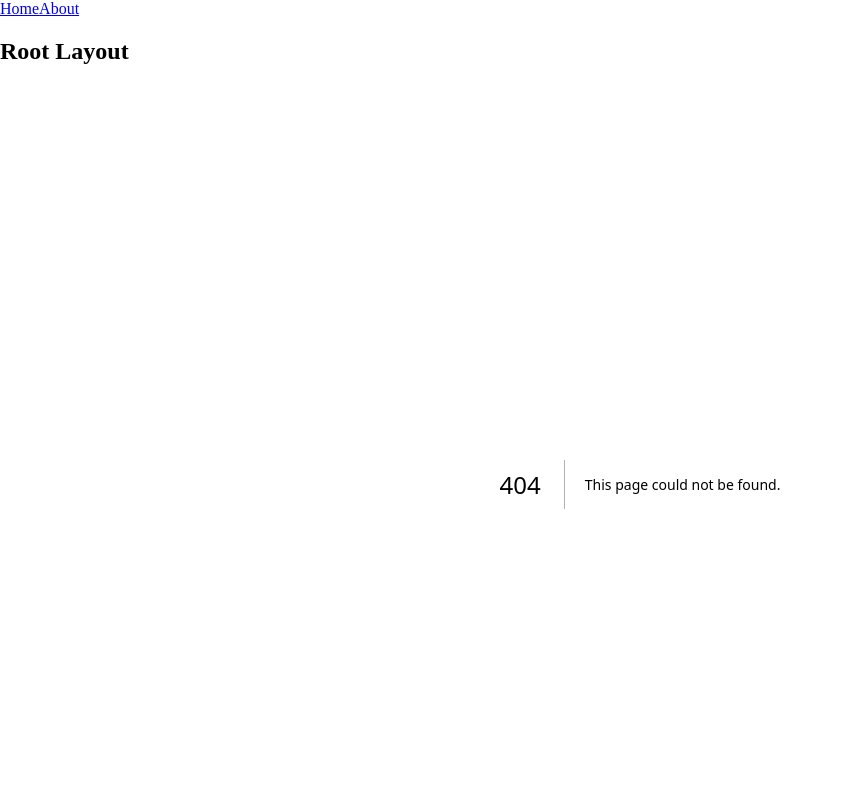
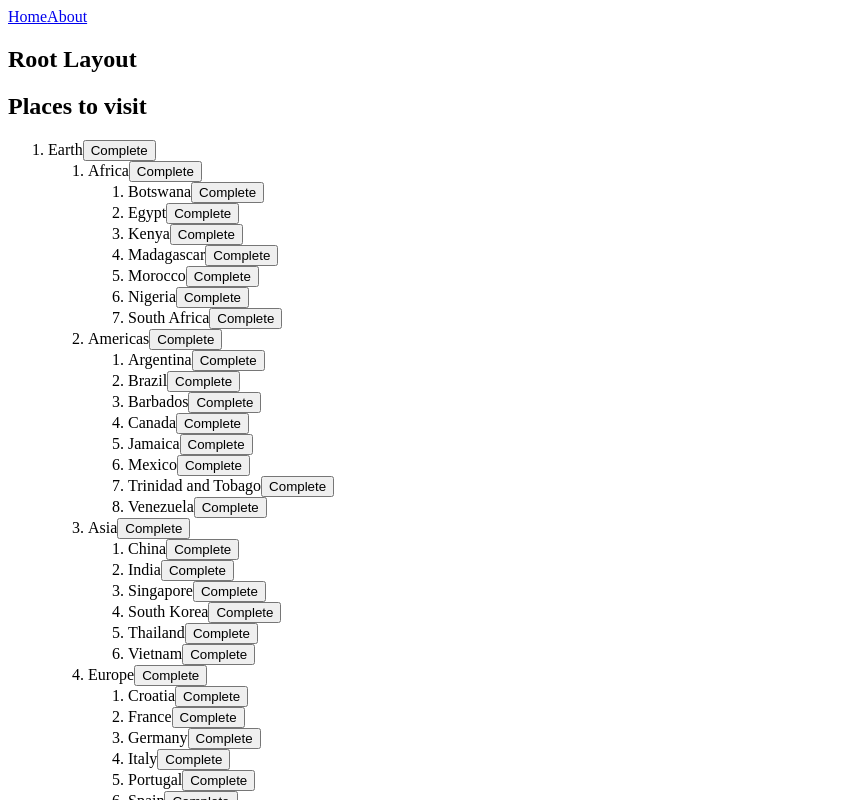
Before and after one commit to itjewel/next15, a Next.js app: page /place in a window 1280 px wide. Before the commit this address had no page. Shown: the top 800 px of the page, without its empty margins (0-843 px from the left). Built offline with nearby package versions, Linux system fonts and the light colour scheme.

Commit message:
place added

```diff
--- /dev/null
+++ b/src/app/place/component/TravelPlan.tsx
@@ -0,0 +1,36 @@
+interface Types {
+   id: number,
+    title: string,
+    childIds: number[]
+}
+interface Props{
+   id: number, parentId: number, placesById: Record<number, Types>, onComplete: (parentId: number, id: number)=>void
+}
+
+export function PlaceTree({ id, parentId, placesById, onComplete }: Props) {
+  const place = placesById[id];
+  const childIds = place.childIds;
+  return (
+    <li>
+      {place.title}
+      <button onClick={() => {
+        onComplete(parentId, id);
+      }}>
+        Complete
+      </button>
+      {childIds.length > 0 &&
+        <ol>
+          {childIds.map(childId => (
+            <PlaceTree
+              key={childId}
+              id={childId}
+              parentId={id}
+              placesById={placesById}
+              onComplete={onComplete}
+            />
+          ))}
+        </ol>
+      }
+    </li>
+  );
+}
--- /dev/null
+++ b/src/app/place/data/places.ts
@@ -0,0 +1,247 @@
+export const initialTravelPlan = {
+  0: {
+    id: 0,
+    title: '(Root)',
+    childIds: [1, 42, 46],
+  },
+  1: {
+    id: 1,
+    title: 'Earth',
+    childIds: [2, 10, 19, 26, 34]
+  },
+  2: {
+    id: 2,
+    title: 'Africa',
+    childIds: [3, 4, 5, 6 , 7, 8, 9]
+  },
+  3: {
+    id: 3,
+    title: 'Botswana',
+    childIds: []
+  },
+  4: {
+    id: 4,
+    title: 'Egypt',
+    childIds: []
+  },
+  5: {
+    id: 5,
+    title: 'Kenya',
+    childIds: []
+  },
+  6: {
+    id: 6,
+    title: 'Madagascar',
+    childIds: []
+  },
+  7: {
+    id: 7,
+    title: 'Morocco',
+    childIds: []
+  },
+  8: {
+    id: 8,
+    title: 'Nigeria',
+    childIds: []
+  },
+  9: {
+    id: 9,
+    title: 'South Africa',
+    childIds: []
+  },
+  10: {
+    id: 10,
+    title: 'Americas',
+    childIds: [11, 12, 13, 14, 15, 16, 17, 18],
+  },
+  11: {
+    id: 11,
+    title: 'Argentina',
+    childIds: []
+  },
+  12: {
+    id: 12,
+    title: 'Brazil',
+    childIds: []
+  },
+  13: {
+    id: 13,
+    title: 'Barbados',
+    childIds: []
+  },
+  14: {
+    id: 14,
+    title: 'Canada',
+    childIds: []
+  },
+  15: {
+    id: 15,
+    title: 'Jamaica',
+    childIds: []
+  },
+  16: {
+    id: 16,
+    title: 'Mexico',
+    childIds: []
+  },
+  17: {
+    id: 17,
+    title: 'Trinidad and Tobago',
+    childIds: []
+  },
+  18: {
+    id: 18,
+    title: 'Venezuela',
+    childIds: []
+  },
+  19: {
+    id: 19,
+    title: 'Asia',
+    childIds: [20, 21, 22, 23, 24, 25],
+  },
+  20: {
+    id: 20,
+    title: 'China',
+    childIds: []
+  },
+  21: {
+    id: 21,
+    title: 'India',
+    childIds: []
+  },
+  22: {
+    id: 22,
+    title: 'Singapore',
+    childIds: []
+  },
+  23: {
+    id: 23,
+    title: 'South Korea',
+    childIds: []
+  },
+  24: {
+    id: 24,
+    title: 'Thailand',
+    childIds: []
+  },
+  25: {
+    id: 25,
+    title: 'Vietnam',
+    childIds: []
+  },
+  26: {
+    id: 26,
+    title: 'Europe',
+    childIds: [27, 28, 29, 30, 31, 32, 33],
+  },
+  27: {
+    id: 27,
+    title: 'Croatia',
+    childIds: []
+  },
+  28: {
+    id: 28,
+    title: 'France',
+    childIds: []
+  },
+  29: {
+    id: 29,
+    title: 'Germany',
+    childIds: []
+  },
+  30: {
+    id: 30,
+    title: 'Italy',
+    childIds: []
+  },
+  31: {
+    id: 31,
+    title: 'Portugal',
+    childIds: []
+  },
+  32: {
+    id: 32,
+    title: 'Spain',
+    childIds: []
+  },
+  33: {
+    id: 33,
+    title: 'Turkey',
+    childIds: []
+  },
+  34: {
+    id: 34,
+    title: 'Oceania',
+    childIds: [35, 36, 37, 38, 39, 40, 41],
+  },
+  35: {
+    id: 35,
+    title: 'Australia',
+    childIds: []
+  },
+  36: {
+    id: 36,
+    title: 'Bora Bora (French Polynesia)',
+    childIds: []
+  },
+  37: {
+    id: 37,
+    title: 'Easter Island (Chile)',
+    childIds: []
+  },
+  38: {
+    id: 38,
+    title: 'Fiji',
+    childIds: []
+  },
+  39: {
+    id: 39,
+    title: 'Hawaii (the USA)',
+    childIds: []
+  },
+  40: {
+    id: 40,
+    title: 'New Zealand',
+    childIds: []
+  },
+  41: {
+    id: 41,
+    title: 'Vanuatu',
+    childIds: []
+  },
+  42: {
+    id: 42,
+    title: 'Moon',
+    childIds: [43, 44, 45]
+  },
+  43: {
+    id: 43,
+    title: 'Rheita',
+    childIds: []
+  },
+  44: {
+    id: 44,
+    title: 'Piccolomini',
+    childIds: []
+  },
+  45: {
+    id: 45,
+    title: 'Tycho',
+    childIds: []
+  },
+  46: {
+    id: 46,
+    title: 'Mars',
+    childIds: [47, 48]
+  },
+  47: {
+    id: 47,
+    title: 'Corn Town',
+    childIds: []
+  },
+  48: {
+    id: 48,
+    title: 'Green Hill',
+    childIds: []
+  }
+};
--- /dev/null
+++ b/src/app/place/page.tsx
@@ -0,0 +1,49 @@
+'use client'
+import { useState } from 'react';
+import { initialTravelPlan } from './data/places';
+import { PlaceTree } from './component/TravelPlan';
+
+interface Types {
+   id: number,
+    title: string,
+    childIds: number[]
+}
+export default function TravelPlan() {
+  const [plan, setPlan] = useState<Record<number,Types>>(initialTravelPlan);
+
+  function handleComplete(parentId: number, childId: number) {
+    const parent = plan[parentId];
+    // Create a new version of the parent place
+    // that doesn't include this child ID.
+    const nextParent = {
+      ...parent,
+      childIds: parent.childIds
+        .filter(id => id !== childId)
+    };
+    // Update the root state object...
+    setPlan({
+      ...plan,
+      // ...so that it has the updated parent.
+      [parentId]: nextParent
+    });
+  }
+
+  const root = plan[0];
+  const planetIds = root.childIds;
+  return (
+    <>
+      <h2>Places to visit</h2>
+      <ol>
+        {planetIds.map(id => (
+          <PlaceTree
+            key={id}
+            id={id}
+            parentId={0}
+            placesById={plan}
+            onComplete={handleComplete}
+          />
+        ))}
+      </ol>
+    </>
+  );
+}
```
Also changed, not shown: src/app/lms-file/page.tsx (added, +16 -0 lines).
